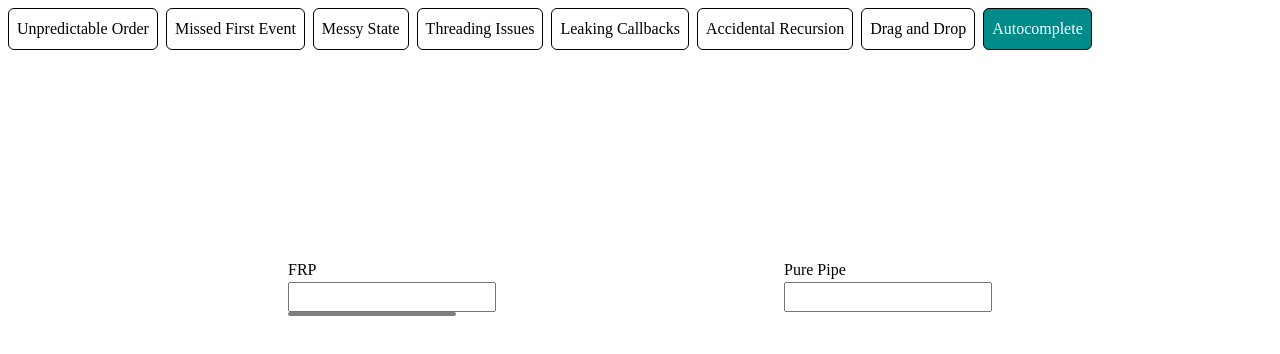
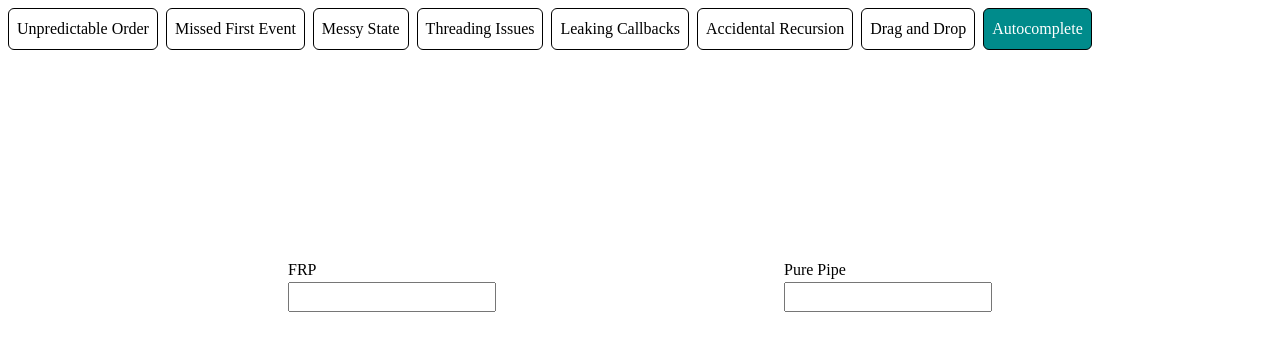
Before and after one commit to VengsHub/frp-with-rxjs, an Angular app: page /autocomplete in a window 1280 px wide. Shown: the top 354 px of the page. Built offline with nearby package versions, Linux system fonts and the light colour scheme.

Commit message:
more improvements

```diff
--- a/src/app/autocomplete/autocomplete.component.html
+++ b/src/app/autocomplete/autocomplete.component.html
@@ -1,16 +1,17 @@
+<!-- frp approach -->
 <div class="container">
   <label>FRP</label>
   <input type="text" #autocomplete>
-  <div *ngIf="filteredList | async as results" class="list">
+  <div *ngIf="frpAutocomplete?.filteredList | async as results" class="list">
     <span *ngFor="let result of results" (click)="setText(result)">{{result}}</span>
   </div>
 </div>
 
-
+<!-- state approach -->
 <div class="container">
   <label>Pure Pipe</label>
   <input type="text" [(ngModel)]="text">
   <div *ngIf="countries | autocomplete:text as filteredCountries" class="list">
-    <span *ngFor="let country of filteredCountries" (click)="setText(country)">{{country}}</span>
+    <span *ngFor="let country of filteredCountries" (click)="text = country">{{country}}</span>
   </div>
 </div>
--- a/src/app/autocomplete/autocomplete.component.ts
+++ b/src/app/autocomplete/autocomplete.component.ts
@@ -3,7 +3,7 @@ import {
   debounceTime,
   fromEvent,
   map,
-  Observable, of,
+  Observable,
   shareReplay,
   Subject,
   takeUntil
@@ -19,27 +19,21 @@ export class AutocompleteComponent implements AfterViewInit, OnDestroy {
   @ViewChild('autocomplete') autocomplete?: ElementRef;
 
   readonly countries = ['Austria', 'Belgium', 'Bulgaria', 'Croatia', 'Republic of Cyprus', 'Czech Republic', 'Denmark', 'Estonia', 'Finland', 'France', 'Germany', 'Greece', 'Hungary', 'Ireland', 'Italy', 'Latvia', 'Lithuania', 'Luxembourg', 'Malta', 'Netherlands', 'Poland', 'Portugal', 'Romania', 'Slovakia', 'Slovenia', 'Spain', 'Sweden'];
-  public $text: Observable<string> = of('');
+  frpAutocomplete?: FrpAutocomplete;
 
-  readonly filteredList = this.$text.pipe(
-    debounceTime(1000),
-    map(text => text.length > 2 ? this.countries.filter(country => country.toLowerCase().includes(text)) : []),
-    // observable gets called on initialization without shareReplay
-    shareReplay(1)
-  );
-
-  private readonly unsubscribe = new Subject<void>();
+  private unsubscribe = new Subject<void>();
 
   constructor() {
-    this.filteredList.pipe(takeUntil(this.unsubscribe)).subscribe();
   }
 
   ngAfterViewInit(): void {
     if (this.autocomplete) {
-      this.$text = fromEvent<InputEvent>(this.autocomplete.nativeElement, 'input').pipe(
-        map(event => (event.target as HTMLInputElement).value)
-      );
+      this.frpAutocomplete = new FrpAutocomplete(this.autocomplete.nativeElement, this.unsubscribe, this.countries);
     }
+  }
+
+  setText(text: string): void {
+    // setting in frp would need a behavioursubject
   }
 
   ngOnDestroy() {
@@ -48,3 +42,21 @@ export class AutocompleteComponent implements AfterViewInit, OnDestroy {
 
   text = '';
 }
+
+// easier testable than pipes in a html context
+class FrpAutocomplete {
+  private readonly $text: Observable<string> = fromEvent<InputEvent>(this.autocomplete, 'input').pipe(
+    map(event => (event.target as HTMLInputElement).value)
+  );
+
+  readonly filteredList: Observable<string[]> = this.$text.pipe(
+    debounceTime(1000),
+    map(text => text.length > 2 ? this.countries.filter(country => country.toLowerCase().includes(text)) : []),
+    // observable gets called on initialization without shareReplay
+    shareReplay(1)
+  );
+
+  constructor(private autocomplete: HTMLElement, private unsubscribe: Observable<void>, private countries: string[]) {
+    this.filteredList.pipe(takeUntil(unsubscribe)).subscribe();
+  }
+}
--- a/src/app/directives/drag-and-drop.directive.ts
+++ b/src/app/directives/drag-and-drop.directive.ts
@@ -24,7 +24,6 @@ export class DragAndDropDirective implements OnDestroy {
     this.dragging = true;
   }
 
-  // extra handling necessary
   dragMove(event: MouseEvent): void {
     if (this.dragging) {
       this.elementRef.nativeElement.style.left = event.clientX + 'px';
--- a/src/app/pipes/autocomplete.pipe.ts
+++ b/src/app/pipes/autocomplete.pipe.ts
@@ -3,6 +3,7 @@ import { Pipe, PipeTransform } from '@angular/core';
 @Pipe({
   name: 'autocomplete'
 })
+// pipe is technically also a stream.map where stream can be any type
 export class AutocompletePipe implements PipeTransform {
   transform(list: string[], text: string): string[] | undefined {
     if (text.length < 2) {
```
